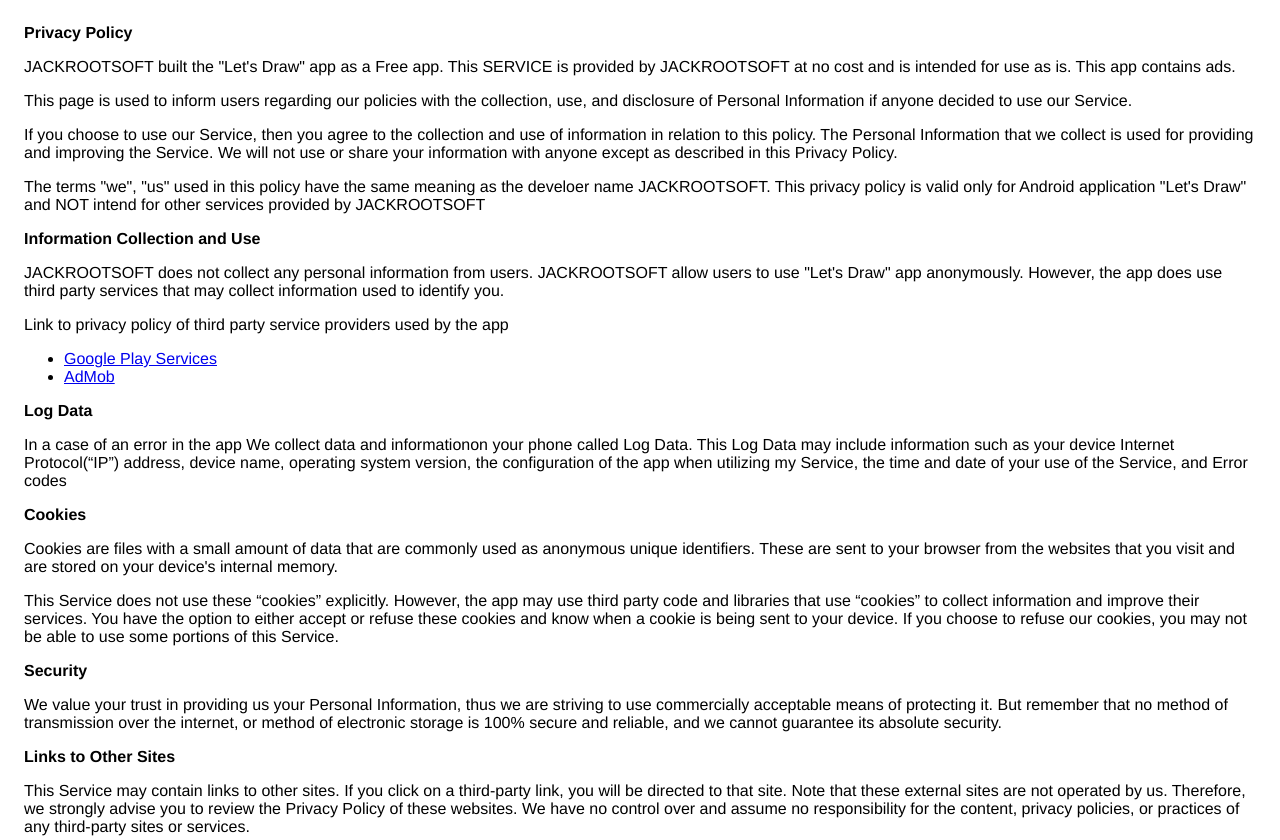
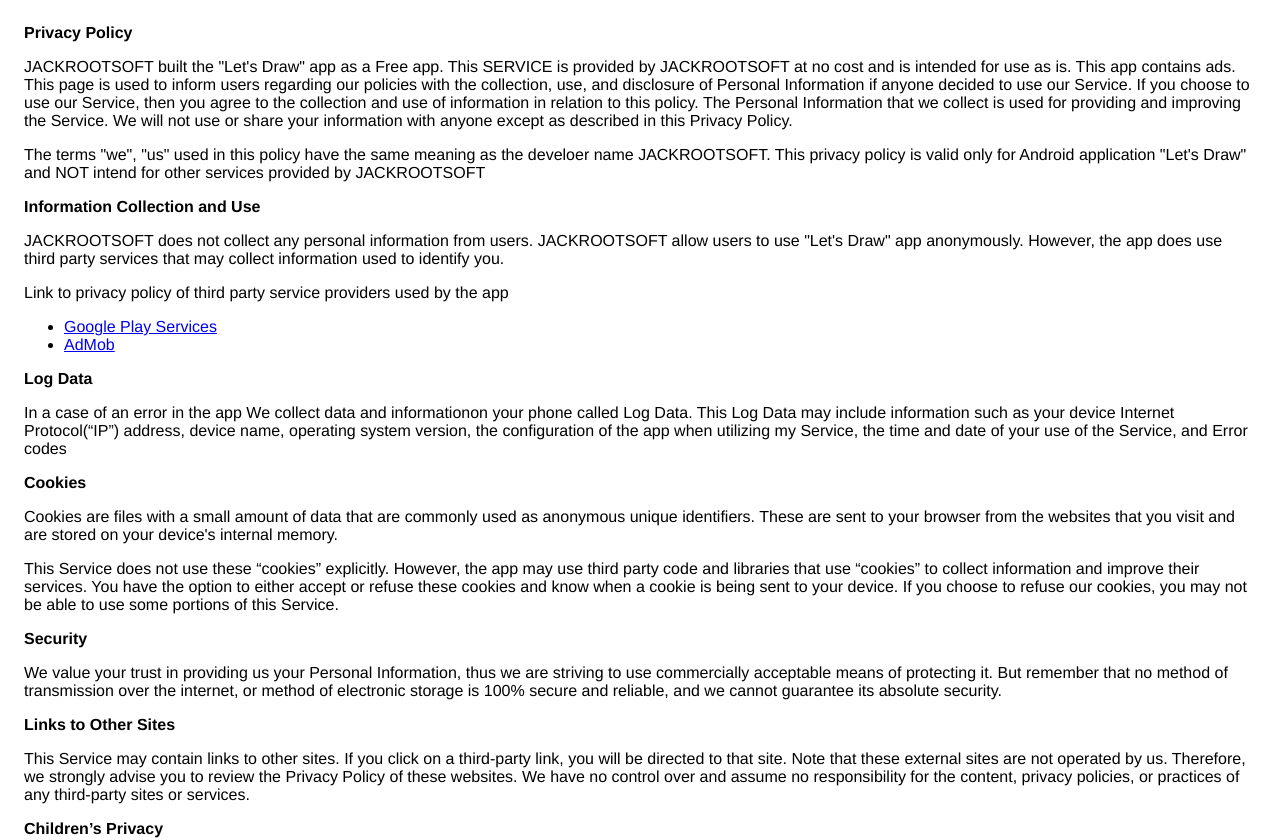
Before and after one commit to jackrootsoft/jackrootsoft.github.io, a plain HTML site: page privacy_policy/letsdraw.html in a window 1280 px wide. Shown: the top 840 px of the page. Drawn offline with Linux system fonts and the light colour scheme.

Commit message:
Update letsdraw.html

```diff
--- a/privacy_policy/letsdraw.html
+++ b/privacy_policy/letsdraw.html
@@ -11,13 +11,9 @@
                   JACKROOTSOFT built the "Let's Draw" app as
                   a Free app. This SERVICE is provided by
                   JACKROOTSOFT at no cost and is intended for use as
-                  is. This app contains ads.
-                </p> <p>
-                  This page is used to inform users regarding our
+                  is. This app contains ads. This page is used to inform users regarding our
                   policies with the collection, use, and disclosure of Personal
-                  Information if anyone decided to use our Service.
-                </p> <p>
-                  If you choose to use our Service, then you agree to
+                  Information if anyone decided to use our Service. If you choose to use our Service, then you agree to
                   the collection and use of information in relation to this
                   policy. The Personal Information that we collect is
                   used for providing and improving the Service. We will not use or share your information with
```
